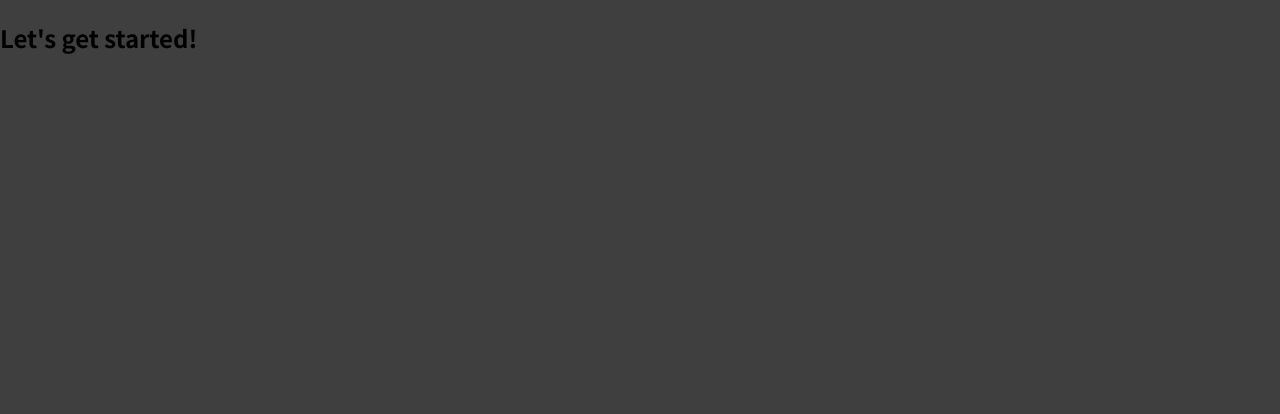
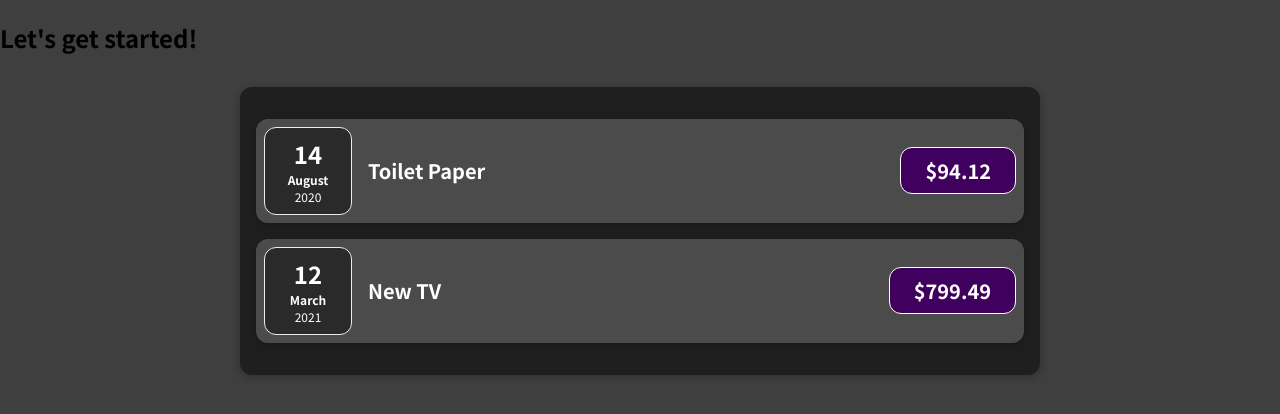
Before and after one commit to daniyalzafarm/react-expense-tracker, a JavaScript app: page / in a window 1280 px wide. Shown: the top 414 px of the page. Built offline with nearby package versions, Linux system fonts and the light colour scheme.

Commit message:
Expenses and Child Components Added!

```diff
--- a/src/App.js
+++ b/src/App.js
@@ -1,7 +1,31 @@
+import Expenses from "./components/Expenses";
+
 function App() {
+  const expenses = [
+    {
+      id: "e1",
+      title: "Toilet Paper",
+      amount: 94.12,
+      date: new Date(2020, 7, 14),
+    },
+    { id: "e2", title: "New TV", amount: 799.49, date: new Date(2021, 2, 12) },
+    {
+      id: "e3",
+      title: "Car Insurance",
+      amount: 294.67,
+      date: new Date(2021, 2, 28),
+    },
+    {
+      id: "e4",
+      title: "New Desk (Wooden)",
+      amount: 450,
+      date: new Date(2021, 5, 12),
+    },
+  ];
   return (
     <div>
       <h2>Let's get started!</h2>
+      <Expenses expenses={expenses} />
     </div>
   );
 }
--- /dev/null
+++ b/src/components/ExpenseDate.css
@@ -0,0 +1,26 @@
+.expense-date {
+  display: flex;
+  flex-direction: column;
+  width: 5.5rem;
+  height: 5.5rem;
+  border: 1px solid #ececec;
+  background-color: #2a2a2a;
+  color: white;
+  border-radius: 12px;
+  align-items: center;
+  justify-content: center;
+}
+
+.expense-date__month {
+  font-size: 0.75rem;
+  font-weight: bold;
+}
+
+.expense-date__year {
+  font-size: 0.75rem;
+}
+
+.expense-date__day {
+  font-size: 1.5rem;
+  font-weight: bold;
+}
--- /dev/null
+++ b/src/components/ExpenseDate.js
@@ -0,0 +1,14 @@
+import "./ExpenseDate.css";
+function ExpenseDate(props) {
+  const month = props.date.toLocaleString("en-US", { month: "long" });
+  const day = props.date.toLocaleString("en-US", { day: "2-digit" });
+  const year = props.date.getFullYear();
+  return (
+    <div className="expense-date">
+      <div className="expense-date__day">{day}</div>
+      <div className="expense-date__month">{month}</div>
+      <div className="expense-date__year">{year}</div>
+    </div>
+  );
+}
+export default ExpenseDate;
--- /dev/null
+++ b/src/components/ExpenseItem.css
@@ -0,0 +1,56 @@
+.expense-item {
+  display: flex;
+  justify-content: space-between;
+  align-items: center;
+  box-shadow: 0 2px 8px rgba(0, 0, 0, 0.25);
+  padding: 0.5rem;
+  border-radius: 12px;
+  margin: 1rem 0;
+  background-color: #4b4b4b;
+}
+
+.expense-item__description {
+  display: flex;
+  flex-direction: column;
+  gap: 1rem;
+  align-items: flex-end;
+  flex-flow: column-reverse;
+  justify-content: flex-start;
+  flex: 1;
+}
+
+.expense-item h2 {
+  color: #3a3a3a;
+  font-size: 1rem;
+  flex: 1;
+  margin: 0 1rem;
+  color: white;
+}
+
+.expense-item__price {
+  font-size: 1rem;
+  font-weight: bold;
+  color: white;
+  background-color: #40005d;
+  border: 1px solid white;
+  padding: 0.5rem;
+  border-radius: 12px;
+}
+
+@media (min-width: 580px) {
+  .expense-item__description {
+    flex-direction: row;
+    align-items: center;
+    justify-content: flex-start;
+    flex: 1;
+  }
+
+  .expense-item__description h2 {
+    font-size: 1.25rem;
+  }
+
+  .expense-item__price {
+    font-size: 1.25rem;
+    padding: 0.5rem 1.5rem;
+  }
+}
--- /dev/null
+++ b/src/components/ExpenseItem.js
@@ -0,0 +1,14 @@
+import ExpenseDate from "./ExpenseDate";
+import "./ExpenseItem.css";
+function ExpenseItem(props) {
+  return (
+    <div className="expense-item">
+      <ExpenseDate date={props.date} />
+      <div className="expense-item__description">
+        <h2>{props.title}</h2>
+        <div className="expense-item__price">${props.amount}</div>
+      </div>
+    </div>
+  );
+}
+export default ExpenseItem;
--- /dev/null
+++ b/src/components/Expenses.css
@@ -0,0 +1,9 @@
+.expenses {
+  padding: 1rem;
+  background-color: rgb(31, 31, 31);
+  margin: 2rem auto;
+  width: 50rem;
+  max-width: 95%;
+  box-shadow: 0 2px 8px rgba(0, 0, 0, 0.25);
+  border-radius: 12px;
+}
--- /dev/null
+++ b/src/components/Expenses.js
@@ -0,0 +1,19 @@
+import ExpenseItem from "./ExpenseItem";
+import "./Expenses.css";
+function Expenses({ expenses }) {
+  return (
+    <div className="expenses">
+      <ExpenseItem
+        title={expenses[0].title}
+        amount={expenses[0].amount}
+        date={expenses[0].date}
+      />
+      <ExpenseItem
+        title={expenses[1].title}
+        amount={expenses[1].amount}
+        date={expenses[1].date}
+      />
+    </div>
+  );
+}
+export default Expenses;
```
